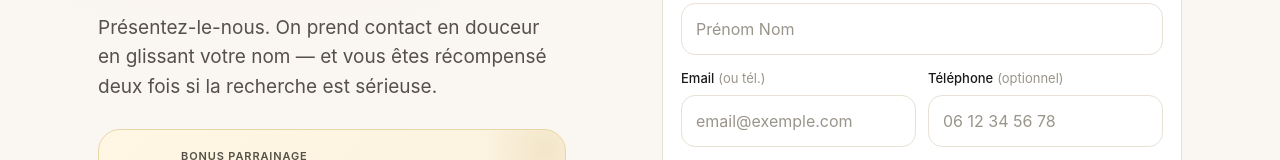
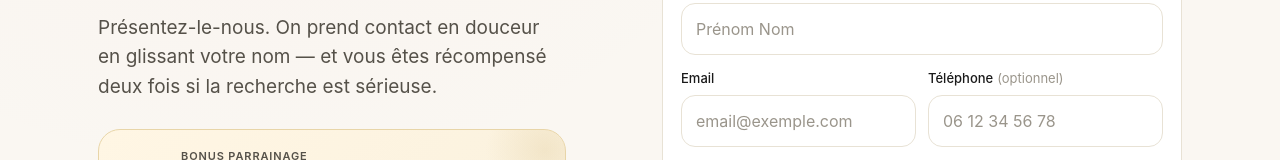
Before and after one commit to tmotti-snapdesk/espace-presentation, a Next.js app: page /recommander in a window 1280 px wide. Shown: the part 453-613 px from the top of the page. Built offline with nearby package versions, Linux system fonts and the light colour scheme.

Commit message:
fix(reco): drop '(ou tél.)' hint on contact Email field

```diff
--- a/src/components/recommendation/RecommendationForm.tsx
+++ b/src/components/recommendation/RecommendationForm.tsx
@@ -223,7 +223,7 @@ export default function RecommendationForm({
             </Field>
 
             <div className="grid grid-cols-1 sm:grid-cols-2 gap-3">
-              <Field label="Email" optional="(ou tél.)">
+              <Field label="Email">
                 <input
                   type="email"
                   placeholder="email@exemple.com"
```
